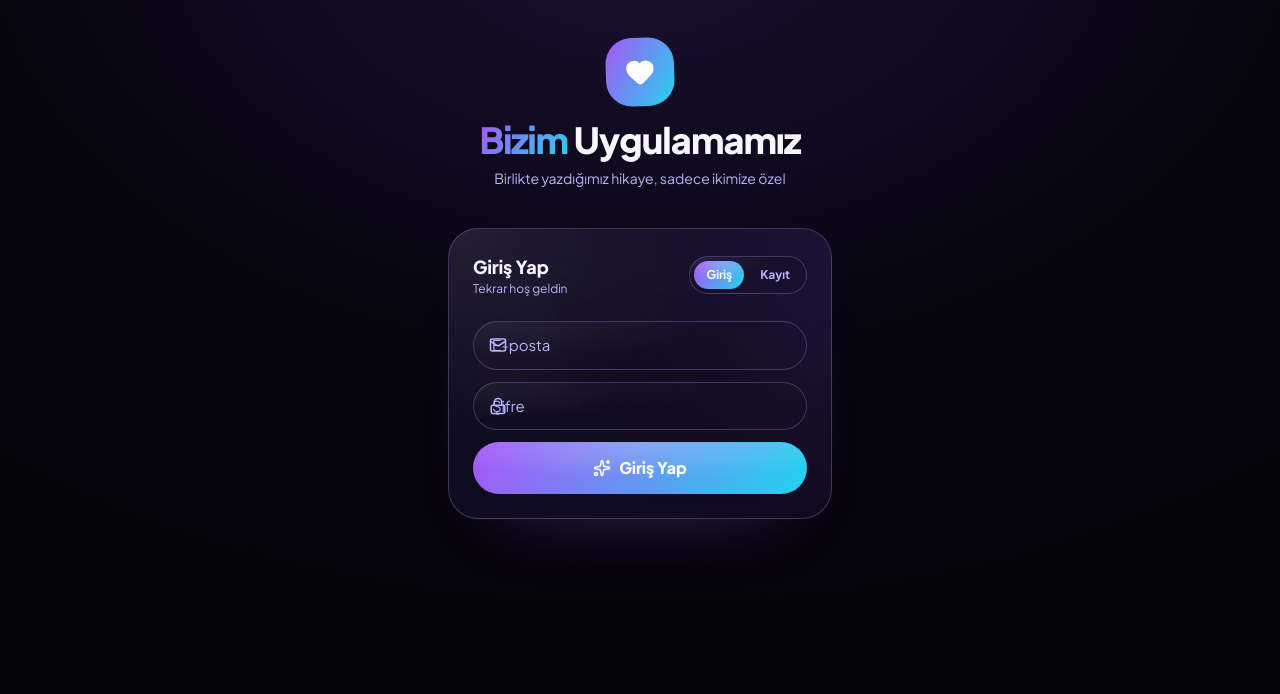
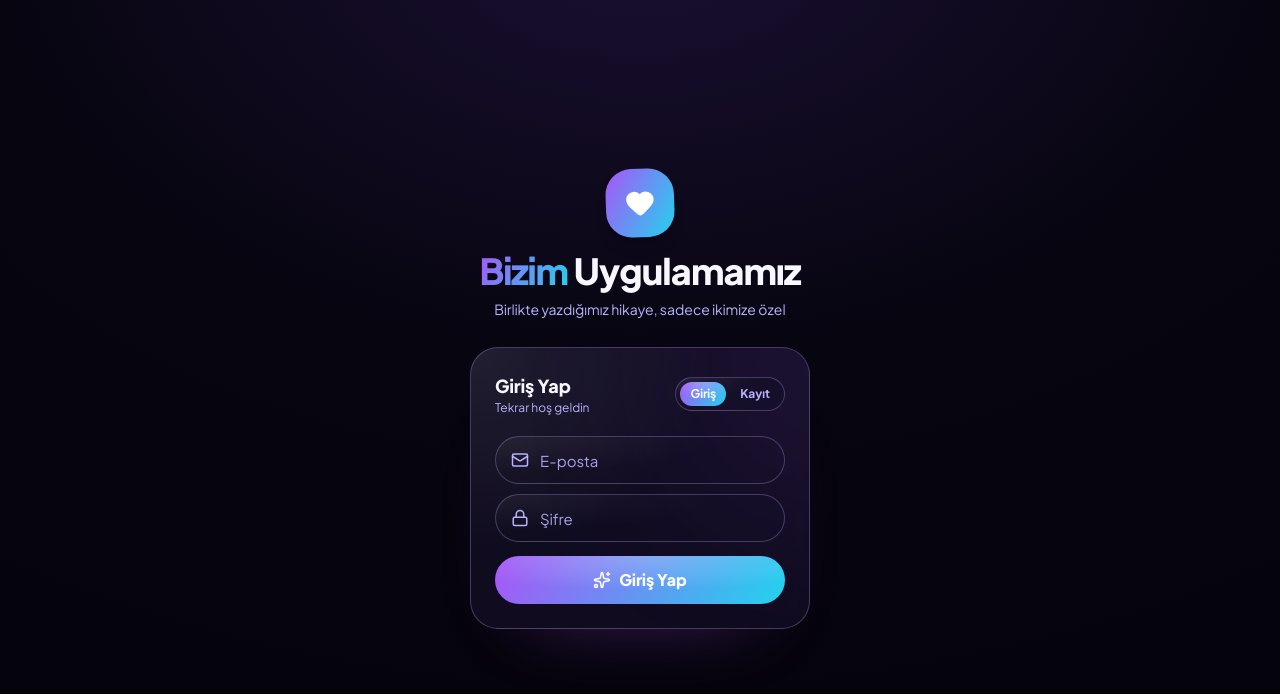
Before and after one commit to boyleiyi620-hue/bizim-uygulamamiz, a React (Vite) app: page /auth in a window 1280 px wide. Shown: the top 694 px of the page. Built offline with nearby package versions, Linux system fonts and the light colour scheme.

Commit message:
fix: auth inputs with icons aligned properly

```diff
--- a/src/index.css
+++ b/src/index.css
@@ -4,15 +4,14 @@
 [data-theme="neon"] {
   --bg: radial-gradient(1200px 800px at 50% -10%, #1b1033 0%, #070510 55%, #05030b 100%);
   --bg-2: linear-gradient(180deg, rgba(168, 85, 247, 0.18) 0%, transparent 40%);
-  --card: rgba(22, 16, 40, 0.7);
-  --card-solid: rgba(28, 20, 52, 0.9);
-  --border: rgba(196, 181, 253, 0.25);
+  --card: rgba(22, 16, 40, 0.72);
+  --card-solid: rgba(28, 20, 52, 0.92);
+  --border: rgba(196, 181, 253, 0.28);
   --text: #f8f7ff;
   --text-2: #b9b3ff;
   --accent: #a855f7;
   --accent-2: #22d3ee;
   --grad: linear-gradient(120deg, #a855f7 0%, #22d3ee 100%);
-  --glow: 0 0 0 rgba(168, 85, 247, 0);
   --ok: #22d3ee;
   --danger: #f43f5e;
 }
@@ -20,15 +19,14 @@
 [data-theme="rose"] {
   --bg: radial-gradient(1200px 800px at 50% -10%, #3a1026 0%, #12060d 55%, #090307 100%);
   --bg-2: linear-gradient(180deg, rgba(244, 63, 94, 0.16) 0%, transparent 40%);
-  --card: rgba(44, 18, 32, 0.72);
-  --card-solid: rgba(52, 22, 38, 0.92);
-  --border: rgba(251, 113, 133, 0.28);
+  --card: rgba(44, 18, 32, 0.74);
+  --card-solid: rgba(52, 22, 38, 0.94);
+  --border: rgba(251, 113, 133, 0.3);
   --text: #fff5f8;
   --text-2: #f5b5c6;
   --accent: #f43f5e;
   --accent-2: #fb7185;
   --grad: linear-gradient(120deg, #f43f5e 0%, #fb7185 100%);
-  --glow: 0 0 0 rgba(244, 63, 94, 0);
   --ok: #f59e0b;
   --danger: #ef4444;
 }
@@ -36,15 +34,14 @@
 [data-theme="sunset"] {
   --bg: radial-gradient(1200px 800px at 50% -10%, #3b1f12 0%, #130a07 55%, #0a0604 100%);
   --bg-2: linear-gradient(180deg, rgba(249, 115, 22, 0.16) 0%, transparent 40%);
-  --card: rgba(48, 28, 20, 0.72);
-  --card-solid: rgba(56, 32, 24, 0.92);
-  --border: rgba(251, 146, 60, 0.28);
+  --card: rgba(48, 28, 20, 0.74);
+  --card-solid: rgba(56, 32, 24, 0.94);
+  --border: rgba(251, 146, 60, 0.3);
   --text: #fff7f2;
   --text-2: #f5b98c;
   --accent: #f97316;
   --accent-2: #f59e0b;
   --grad: linear-gradient(120deg, #f97316 0%, #f59e0b 100%);
-  --glow: 0 0 0 rgba(249, 115, 22, 0);
   --ok: #22c55e;
   --danger: #ef4444;
 }
@@ -52,15 +49,14 @@
 [data-theme="ocean"] {
   --bg: radial-gradient(1200px 800px at 50% -10%, #10243a 0%, #06111d 55%, #040b14 100%);
   --bg-2: linear-gradient(180deg, rgba(56, 189, 248, 0.16) 0%, transparent 40%);
-  --card: rgba(18, 32, 48, 0.72);
-  --card-solid: rgba(22, 38, 58, 0.92);
-  --border: rgba(56, 189, 248, 0.26);
+  --card: rgba(18, 32, 48, 0.74);
+  --card-solid: rgba(22, 38, 58, 0.94);
+  --border: rgba(56, 189, 248, 0.28);
   --text: #f5fbff;
   --text-2: #9fd6ff;
   --accent: #38bdf8;
   --accent-2: #22d3ee;
   --grad: linear-gradient(120deg, #38bdf8 0%, #22d3ee 100%);
-  --glow: 0 0 0 rgba(56, 189, 248, 0);
   --ok: #22d3ee;
   --danger: #f43f5e;
 }
@@ -68,15 +64,14 @@
 [data-theme="midnight"] {
   --bg: radial-gradient(1200px 800px at 50% -10%, #14142a 0%, #050510 55%, #03030a 100%);
   --bg-2: linear-gradient(180deg, rgba(139, 92, 246, 0.14) 0%, transparent 40%);
-  --card: rgba(20, 20, 38, 0.76);
-  --card-solid: rgba(26, 26, 48, 0.94);
-  --border: rgba(167, 139, 250, 0.24);
+  --card: rgba(20, 20, 38, 0.78);
+  --card-solid: rgba(26, 26, 48, 0.96);
+  --border: rgba(167, 139, 250, 0.26);
   --text: #f7f7ff;
   --text-2: #b8b8ff;
   --accent: #8b5cf6;
   --accent-2: #a78bfa;
   --grad: linear-gradient(120deg, #8b5cf6 0%, #a78bfa 100%);
-  --glow: 0 0 0 rgba(139, 92, 246, 0);
   --ok: #a78bfa;
   --danger: #f43f5e;
 }
@@ -84,6 +79,7 @@
 * {
   -webkit-tap-highlight-color: transparent;
   font-feature-settings: "ss01","ss02","cv01","cv02";
+  box-sizing: border-box;
 }
 
 html,
@@ -133,12 +129,8 @@ body {
   animation-direction: alternate-reverse;
 }
 @keyframes drift {
-  from {
-    transform: translate(0, 0) scale(1);
-  }
-  to {
-    transform: translate(14vmax, 10vmax) scale(1.18);
-  }
+  from { transform: translate(0, 0) scale(1); }
+  to { transform: translate(14vmax, 10vmax) scale(1.18); }
 }
 
 .glass {
@@ -185,8 +177,48 @@ body {
   color: transparent;
 }
 
-.ring-progress {
-  background: conic-gradient(var(--grad) calc(var(--p) * 1%), rgba(255, 255, 255, 0.06) 0);
+input,
+textarea,
+select {
+  background: radial-gradient(120% 120% at 0% 0%, rgba(255, 255, 255, 0.05) 0%, transparent 70%);
+  border: 1px solid var(--border);
+  color: var(--text);
+  border-radius: 999px;
+  padding: 0 18px 0 44px;
+  width: 100%;
+  height: 48px;
+  outline: none;
+  font-size: 15px;
+  line-height: 1.2;
+  text-indent: 0;
+  transition: border 160ms ease, box-shadow 160ms ease, background 160ms ease;
+}
+
+input::placeholder,
+textarea::placeholder {
+  color: var(--text-2);
+  opacity: 0.9;
+}
+
+input:focus,
+textarea:focus {
+  border-color: color-mix(in srgb, var(--accent) 80%, white 10%);
+  box-shadow: 0 0 0 6px color-mix(in srgb, var(--accent) 12%, transparent);
+  background: radial-gradient(120% 120% at 0% 0%, rgba(255, 255, 255, 0.08) 0%, transparent 70%);
+}
+
+textarea {
+  border-radius: 18px;
+  min-height: 110px;
+  padding: 12px 16px;
+  height: auto;
+}
+
+.safe-b {
+  padding-bottom: calc(env(safe-area-inset-bottom, 0px) + 90px);
+}
+.safe-t {
+  padding-top: calc(env(safe-area-inset-top, 10px) + 10px);
 }
 
 .scrollbar-hide::-webkit-scrollbar {
@@ -195,37 +227,3 @@ body {
 .scrollbar-hide {
   scrollbar-width: none;
 }
-
-input,
-textarea,
-select {
-  background: radial-gradient(120% 120% at 0% 0%, rgba(255, 255, 255, 0.05) 0%, transparent 70%), transparent;
-  border: 1px solid var(--border);
-  color: var(--text);
-  border-radius: 999px;
-  padding: 12px 18px;
-  width: 100%;
-  outline: none;
-  font-size: 15px;
-  transition: border 160ms ease, box-shadow 160ms ease;
-}
-textarea {
-  border-radius: 18px;
-  min-height: 110px;
-}
-input::placeholder,
-textarea::placeholder {
-  color: var(--text-2);
-}
-input:focus,
-textarea:focus {
-  border-color: color-mix(in srgb, var(--accent) 70%, white 10%);
-  box-shadow: 0 0 0 6px color-mix(in srgb, var(--accent) 10%, transparent);
-}
-
-.safe-b {
-  padding-bottom: calc(env(safe-area-inset-bottom, 0px) + 90px);
-}
-.safe-t {
-  padding-top: calc(env(safe-area-inset-top, 10px) + 10px);
-}
--- a/src/pages/Auth.tsx
+++ b/src/pages/Auth.tsx
@@ -1,13 +1,12 @@
 import { createContext, useContext, useEffect, useMemo, useState } from "react";
 import { motion } from "framer-motion";
-import { Heart, Mail, Lock, User, Calendar, Sparkles } from "lucide-react";
+import { Heart, Mail, Lock, User, Sparkles } from "lucide-react";
 import { useNavigate } from "react-router-dom";
 import { supabase } from "../lib/supabase";
 
 interface AuthCtx {
   user: any;
   profile: any;
-  couple: any;
   loading: boolean;
   signIn: (email: string, password: string) => Promise<string | null>;
   signUp: (email: string, password: string, name: string) => Promise<string | null>;
@@ -20,7 +19,6 @@ export const useAuth = () => useContext(AuthContext);
 export function AuthProvider({ children }: { children: React.ReactNode }) {
   const [user, setUser] = useState<any>(null);
   const [profile, setProfile] = useState<any>(null);
-  const [couple, setCouple] = useState<any>(null);
   const [loading, setLoading] = useState(true);
 
   useEffect(() => {
@@ -37,28 +35,23 @@ export function AuthProvider({ children }: { children: React.ReactNode }) {
   useEffect(() => {
     if (!user) {
       setProfile(null);
-      setCouple(null);
       return;
     }
     (async () => {
-      const { data: p } = await supabase.from("profiles").select("*").eq("id", user.id).single();
+      const { data: p } = await supabase.from("profiles").select("*").eq("id", user.id).maybeSingle();
       setProfile(p);
-      if (p?.couple_id) {
-        const { data: c } = await supabase.from("couples").select("*").eq("id", p.couple_id).single();
-        setCouple(c);
-      }
     })();
   }, [user]);
 
   const signIn: AuthCtx["signIn"] = async (email, password) => {
-    const { error } = await supabase.auth.signInWithPassword({ email, password });
+    const { error } = await supabase.auth.signInWithPassword({ email: email.trim(), password });
     return error?.message ?? null;
   };
   const signUp: AuthCtx["signUp"] = async (email, password, name) => {
-    const { data, error } = await supabase.auth.signUp({ email, password });
+    const { data, error } = await supabase.auth.signUp({ email: email.trim(), password });
     if (error) return error.message;
     if (data.user) {
-      await supabase.from("profiles").insert({ id: data.user.id, full_name: name });
+      await supabase.from("profiles").upsert({ id: data.user.id, full_name: name.trim() });
     }
     return null;
   };
@@ -66,7 +59,7 @@ export function AuthProvider({ children }: { children: React.ReactNode }) {
     await supabase.auth.signOut();
   };
 
-  const value = useMemo(() => ({ user, profile, couple, loading, signIn, signUp, signOut }), [user, profile, couple, loading]);
+  const value = useMemo(() => ({ user, profile, loading, signIn, signUp, signOut }), [user, profile, loading]);
   return <AuthContext.Provider value={value}>{children}</AuthContext.Provider>;
 }
 
@@ -85,6 +78,7 @@ export default function AuthPage() {
   }, [user, nav]);
 
   const submit = async () => {
+    if (busy) return;
     setBusy(true);
     setErr("");
     const e = mode === "login" ? await signIn(email, pass) : await signUp(email, pass, name);
@@ -93,17 +87,17 @@ export default function AuthPage() {
   };
 
   return (
-    <div className="min-h-full flex flex-col items-center justify-center px-6 py-10 relative z-10">
-      <motion.div initial={{ opacity: 0, y: 16 }} animate={{ opacity: 1, y: 0 }} className="text-center mb-10">
+    <div className="min-h-[100dvh] flex flex-col items-center justify-center px-4 sm:px-6 py-8 relative z-10">
+      <motion.div initial={{ opacity: 0, y: 16 }} animate={{ opacity: 1, y: 0 }} className="text-center mb-7">
         <motion.div
           animate={{ scale: [1, 1.08, 1], rotate: [0, -2, 2, 0] }}
           transition={{ repeat: Infinity, duration: 4, ease: "easeInOut" }}
-          className="mx-auto w-16 h-16 rounded-3xl flex items-center justify-center mb-4"
+          className="mx-auto w-16 h-16 rounded-3xl flex items-center justify-center mb-4 shadow-lg"
           style={{ background: "var(--grad)" }}
         >
           <Heart size={28} fill="#fff" color="#fff" />
         </motion.div>
-        <h1 className="text-4xl font-extrabold tracking-tight">
+        <h1 className="text-3xl sm:text-4xl font-extrabold tracking-tight">
           <span className="grad-text">Bizim</span> Uygulamamız
         </h1>
         <p className="mt-2 text-sm" style={{ color: "var(--text-2)" }}>
@@ -111,40 +105,40 @@ export default function AuthPage() {
         </p>
       </motion.div>
 
-      <motion.div initial={{ opacity: 0, y: 18 }} animate={{ opacity: 1, y: 0 }} transition={{ delay: 0.05 }} className="w-full max-w-sm glass rounded-[30px] p-6 relative overflow-hidden">
-        <div className="absolute -top-24 right-[-40%] w-60 h-60 rounded-full blur-[120px] opacity-40" style={{ background: "radial-gradient(circle, var(--accent), transparent)" }} />
-        <div className="relative flex items-center justify-between mb-6">
+      <motion.div initial={{ opacity: 0, y: 18 }} animate={{ opacity: 1, y: 0 }} transition={{ delay: 0.05 }} className="w-full max-w-[340px] glass rounded-[28px] p-5 sm:p-6 relative overflow-hidden">
+        <div className="absolute -top-24 right-[-40%] w-56 h-56 rounded-full blur-[120px] opacity-40" style={{ background: "radial-gradient(circle, var(--accent), transparent)" }} />
+        <div className="relative flex items-center justify-between mb-5">
           <div>
             <p className="text-lg font-extrabold">{mode === "login" ? "Giriş Yap" : "Hesap Oluştur"}</p>
             <p className="text-xs" style={{ color: "var(--text-2)" }}>{mode === "login" ? "Tekrar hoş geldin" : "Yeni bir hikaye başlat"}</p>
           </div>
           <div className="flex items-center gap-1 rounded-full glass px-1 py-1">
-            <button onClick={() => setMode("login")} className={`px-3 py-1.5 rounded-full text-xs font-bold ${mode === "login" ? "btn-grad" : ""}`}>
-              <span className={mode === "login" ? "" : "text-[var(--text-2)]"}>Giriş</span>
+            <button onClick={() => setMode("login")} className={`px-2.5 py-1 rounded-full text-xs font-bold ${mode === "login" ? "btn-grad" : ""}`}>
+              <span className={mode === "login" ? "text-white" : "text-[var(--text-2)]"}>Giriş</span>
             </button>
-            <button onClick={() => setMode("signup")} className={`px-3 py-1.5 rounded-full text-xs font-bold ${mode === "signup" ? "btn-grad" : ""}`}>
-              <span className={mode === "signup" ? "" : "text-[var(--text-2)]"}>Kayıt</span>
+            <button onClick={() => setMode("signup")} className={`px-2.5 py-1 rounded-full text-xs font-bold ${mode === "signup" ? "btn-grad" : ""}`}>
+              <span className={mode === "signup" ? "text-white" : "text-[var(--text-2)]"}>Kayıt</span>
             </button>
           </div>
         </div>
 
-        <div className="relative space-y-3">
+        <div className="relative flex flex-col gap-2.5">
           {mode === "signup" && (
-            <div className="relative flex items-center">
-              <User size={18} className="absolute left-4 z-10" style={{ color: "var(--text-2)" }} />
-              <input placeholder="Adın Soyadın" value={name} onChange={(e) => setName(e.target.value)} className="pl-11" />
+            <div className="relative">
+              <User size={18} className="absolute left-4 top-1/2 -translate-y-1/2 z-30 pointer-events-none" style={{ color: "var(--text-2)" }} />
+              <input type="text" placeholder="Ad Soyad" value={name} onChange={(e) => setName(e.target.value)} className="h-12 !pl-11 !pr-4" autoComplete="name" />
             </div>
           )}
-          <div className="relative flex items-center">
-            <Mail size={18} className="absolute left-4 z-10" style={{ color: "var(--text-2)" }} />
-            <input placeholder="E-posta" type="email" value={email} onChange={(e) => setEmail(e.target.value)} className="pl-11" />
+          <div className="relative">
+            <Mail size={18} className="absolute left-4 top-1/2 -translate-y-1/2 z-30 pointer-events-none" style={{ color: "var(--text-2)" }} />
+            <input type="email" placeholder="E-posta" value={email} onChange={(e) => setEmail(e.target.value)} className="h-12 !pl-11 !pr-4" autoComplete="email" inputMode="email" />
           </div>
-          <div className="relative flex items-center">
-            <Lock size={18} className="absolute left-4 z-10" style={{ color: "var(--text-2)" }} />
-            <input placeholder="Şifre" type="password" value={pass} onChange={(e) => setPass(e.target.value)} className="pl-11" />
+          <div className="relative">
+            <Lock size={18} className="absolute left-4 top-1/2 -translate-y-1/2 z-30 pointer-events-none" style={{ color: "var(--text-2)" }} />
+            <input type="password" placeholder="Şifre" value={pass} onChange={(e) => setPass(e.target.value)} className="h-12 !pl-11 !pr-4" autoComplete={mode === "login" ? "current-password" : "new-password"} />
           </div>
-          {err && <p className="text-xs font-semibold" style={{ color: "var(--danger)" }}>{err}</p>}
-          <button onClick={submit} disabled={busy} className="btn-grad w-full rounded-full py-3.5 font-extrabold flex items-center justify-center gap-2 disabled:opacity-50">
+          {err && <p className="text-xs font-semibold pt-1" style={{ color: "var(--danger)" }}>{err}</p>}
+          <button onClick={submit} disabled={busy} className="btn-grad w-full rounded-full h-12 mt-1 font-extrabold flex items-center justify-center gap-2 disabled:opacity-50">
             <Sparkles size={18} />
             {busy ? "Bekleyin..." : mode === "login" ? "Giriş Yap" : "Kayıt Ol"}
           </button>
```
Also changed, not shown: 5 other files (tests, documents, lock files or other folders).
